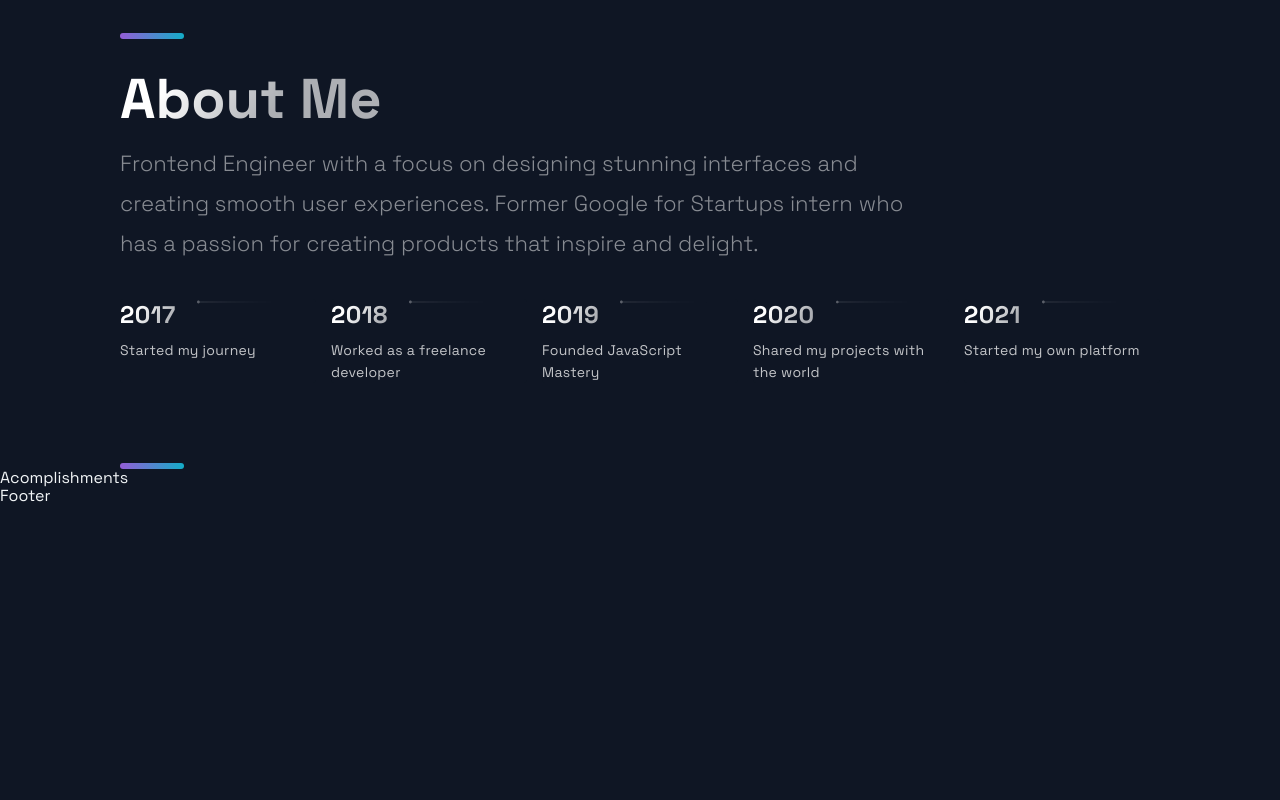
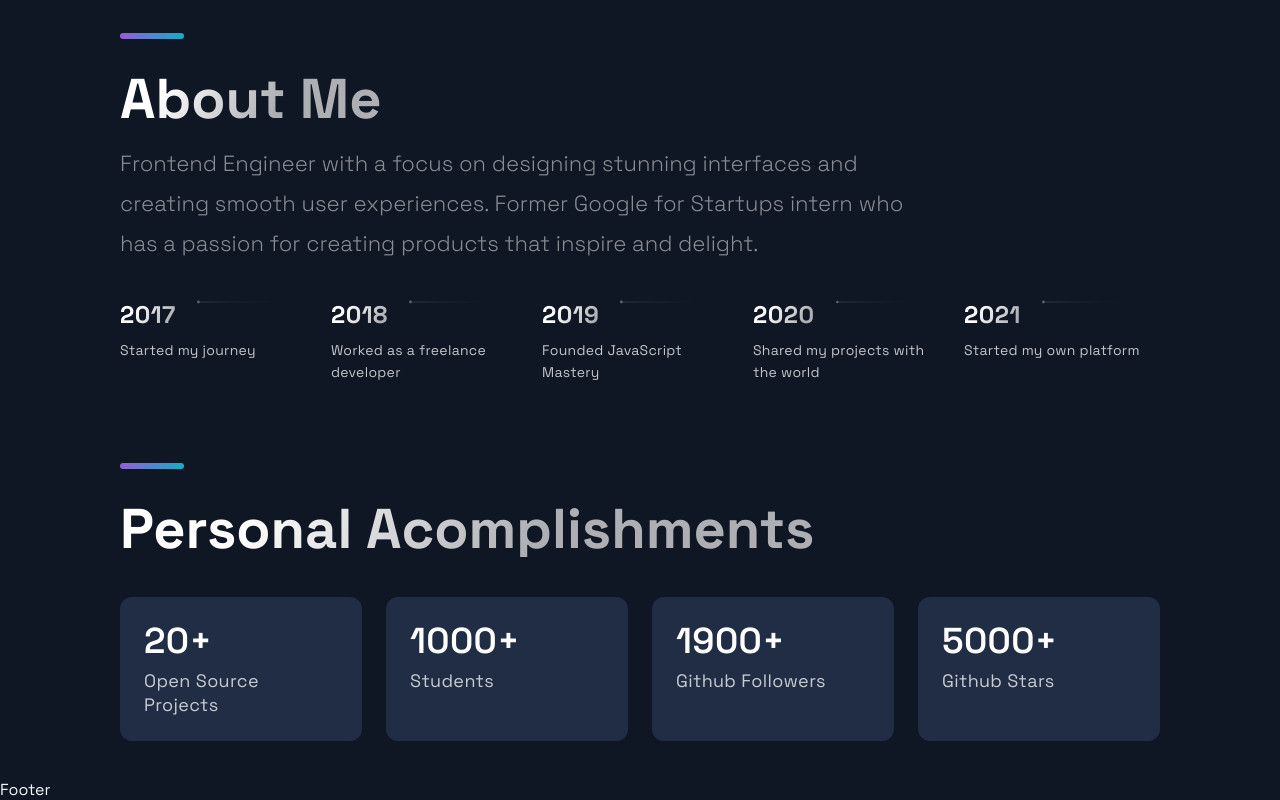
Before and after one commit to karam-zomlut/devkaram, a Next.js app: page / in a window 1280 px wide. Shown: the part 2816-3616 px from the top of the page. Before the commit the page ends 3322 px from the top, so only its background shows below. Built offline with nearby package versions, Linux system fonts and the light colour scheme.

Commit message:
Finsh Achivments

```diff
--- a/src/components/Acomplishments/Acomplishments.js
+++ b/src/components/Acomplishments/Acomplishments.js
@@ -4,16 +4,30 @@
 import { Box, Boxes, BoxNum, BoxText } from './AcomplishmentsStyles';
 
 const data = [
-  { number: 20, text: 'Open Source Projects'},
+  { number: 20, text: 'Open Source Projects' },
   { number: 1000, text: 'Students', },
   { number: 1900, text: 'Github Followers', },
   { number: 5000, text: 'Github Stars', }
 ];
 
 const Acomplishments = () => (
-  <div>
-    Acomplishments
-  </div>
+  <Section>
+    <SectionTitle>
+      Personal Acomplishments
+    </SectionTitle>
+    <Boxes>
+      {
+        data.map((card, index) => (
+          <Box key={index}>
+            <BoxNum>{card.number}+</BoxNum>
+            <BoxText>
+              {card.text}
+            </BoxText>
+          </Box>
+        ))
+      }
+    </Boxes>
+  </Section>
 );
 
 export default Acomplishments;
```
